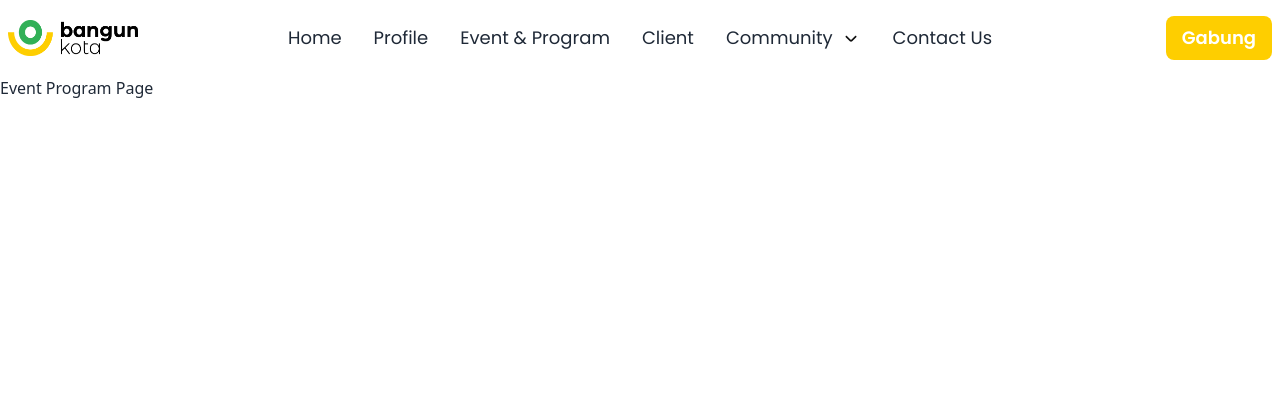
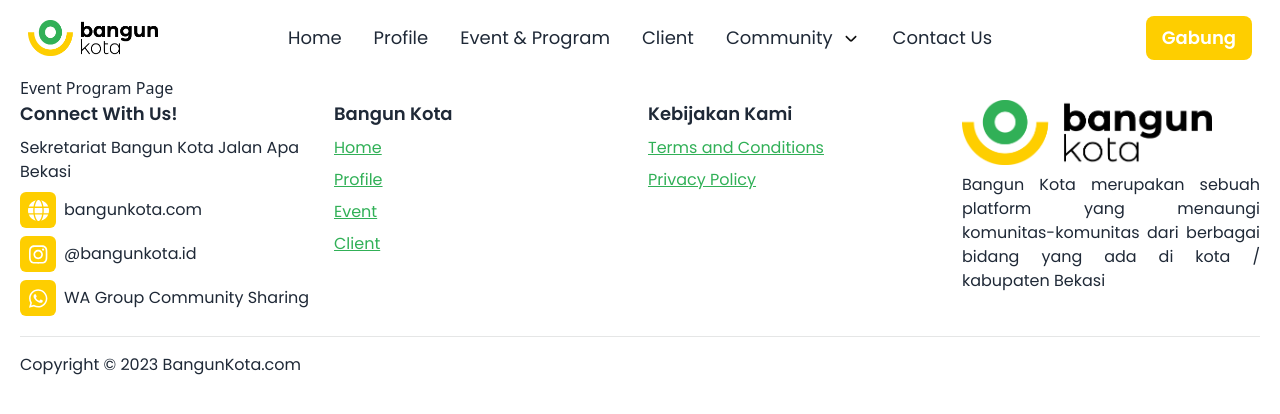
Before and after one commit to studiolembar/bangunkota, a Next.js app: page /event-program in a window 1280 px wide. Shown: the top 414 px of the page. Built offline with nearby package versions, Linux system fonts and the light colour scheme.

Commit message:
[ADD] Footer on page

```diff
--- a/src/pages/client/index.tsx
+++ b/src/pages/client/index.tsx
@@ -1,10 +1,11 @@
-import { NavBar } from "@/components"
+import { Footer, NavBar } from "@/components"
 
 export default function ClientPage(){
     return(
-        <div>
+        <div className="lg:container lg:px-5 lg:mx-auto">
             <NavBar/>
             <h1>Client Page</h1>
+            <Footer/>
         </div>
     )
 }
--- a/src/pages/contact/index.tsx
+++ b/src/pages/contact/index.tsx
@@ -1,10 +1,11 @@
-import { NavBar } from "@/components"
+import { Footer, NavBar } from "@/components"
 
 export default function ContactPage(){
     return(
-        <div>
+        <div className="lg:container lg:px-5 lg:mx-auto">
             <NavBar/>
             <h1>Contact Page</h1>
+            <Footer/>
         </div>
     )
 }
--- a/src/pages/event-program/index.tsx
+++ b/src/pages/event-program/index.tsx
@@ -1,10 +1,11 @@
-import { NavBar } from "@/components"
+import { Footer, NavBar } from "@/components"
 
 export default function EventProgramPage() {
     return(
-        <div>
+        <div className="lg:container lg:px-5 lg:mx-auto">
             <NavBar/>
             <h1>Event Program Page</h1>
+            <Footer/>
         </div>
     )
 }
--- a/src/pages/profile/index.tsx
+++ b/src/pages/profile/index.tsx
@@ -1,10 +1,11 @@
-import { NavBar } from "@/components"
+import { Footer, NavBar } from "@/components"
 
 export default function ProfilePage(){
     return(
-        <div>
+        <div className="lg:container lg:px-5 lg:mx-auto">
             <NavBar/>
             <h1>Profile Page</h1>
+            <Footer/>
         </div>
     )
 }
```
